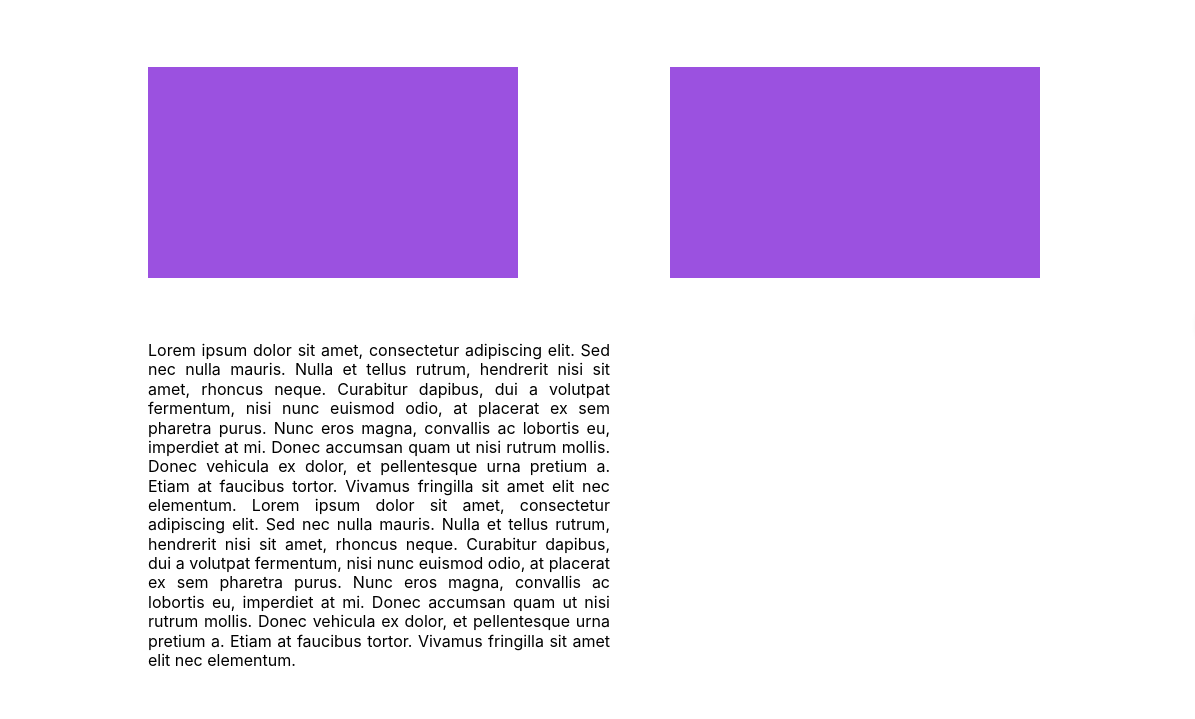
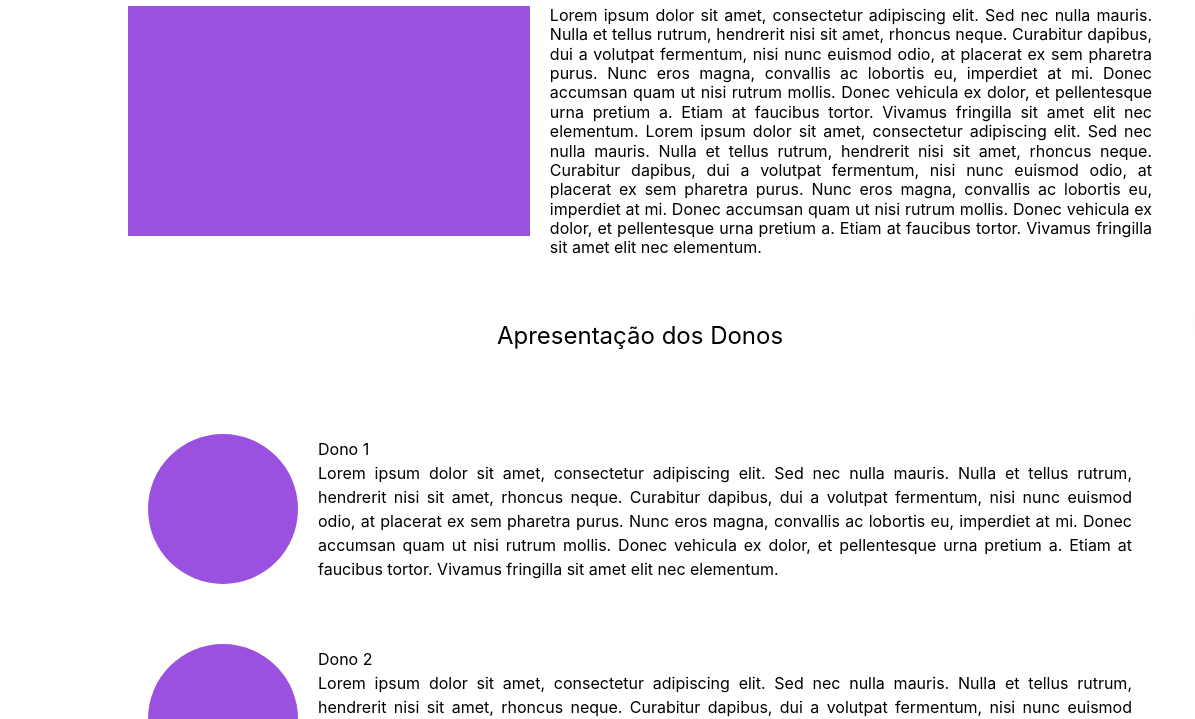
Before and after one commit to Y4nnLS/Front-Bravo-Bravissimo, a website: page src/historia.html in a window 1280 px wide. Shown: the part 429-1148 px from the top of the page, 0-1195 px from the left. Drawn offline with Linux system fonts and the light colour scheme.

Commit message:
fix: correção da tela de historia

```diff
--- a/src/historia.html
+++ b/src/historia.html
@@ -4,8 +4,7 @@
     <meta charset="UTF-8">
     <meta name="viewport" content="width=device-width, initial-scale=1.0">
     <title>História da Bravo</title>
-    <link href="./css/output.css" rel="stylesheet">
-
+    <link rel="stylesheet" href="..\src\css\output.css">
     <style>
         body {
             font-family: Arial, sans-serif;
@@ -23,12 +22,22 @@
             background-color: #f4f4f4;
         }
 
+        header .logo {
+            width: 100px;
+            height: 40px;
+            display: flex;
+            justify-content: center;
+            align-items: center;
+            margin-left: 8%;
+        }
+
         nav ul {
             list-style: none;
             margin: 0;
             padding: 0;
             display: flex;
             gap: 20px;
+            margin-right: 40px;
         }
 
         nav ul li {
@@ -56,38 +65,33 @@
         }
 
         .history-section {
-            display: grid;
-            grid-template-columns: 1fr 1fr;
-            grid-gap: 20px;
+            display: flex;
+            flex-direction: column;
+            gap: 20px;
             margin-bottom: 40px;
             font-family: Inter;
             font-size: 16px;
             font-weight: 400;
             line-height: 19.36px;
-            text-align: justified;
-
-        }
-
-        .history-section div {
-            background-color: transparent;
-            padding: 20px;
             text-align: justify;
         }
 
-        .img-placeholder {
-            background-color: #ccc;
-            width: 410px;
-            height: 257px;
-            top: 352px;
-            left: 925px;
+        .history-section .content {
             display: flex;
-            justify-content: center;
-            align-items: center;
+            justify-content: space-between;
+            gap: 20px;
         }
 
-        .img-placeholder img {
-            max-width: 100%;
-            max-height: 100%;
+        .history-section .text {
+            width: 60%;
+        }
+
+        .history-section .img-placeholder img {
+            width: 100%;
+            height: auto;
+            max-width: 410px;
+            max-height: 257px;
+            object-fit: cover;
         }
 
         /* Seção de Apresentação dos Donos */
@@ -96,8 +100,8 @@
         }
 
         .owners-section {
-            display: grid;
-            grid-template-columns: 1fr 1fr;
+            display: flex;
+            flex-direction: column;
             gap: 20px;
             text-align: center;
             font-family: Inter;
@@ -106,6 +110,8 @@
         .owner {
             background-color: transparent;
             padding: 20px;
+            display: flex;
+            align-items: center;
         }
 
         .owner img {
@@ -113,7 +119,11 @@
             width: 150px;
             height: 150px;
             background-color: #ccc;
-            margin-bottom: 20px;
+            margin-right: 20px;
+        }
+
+        .owner .text {
+            text-align: justify;
         }
 
         /* Estilizando o rodapé */
@@ -122,24 +132,27 @@
             padding: 20px;
             text-align: center;
         }
-
     </style>
 </head>
 <body>
-
     <!-- Cabeçalho -->
+    <!-- Navbar -->
     <div id="header-placeholder"></div> <!-- Local onde o header será inserido -->
 
-<!-- Hero Section -->
+
         <section class="whatsapp-popup" onclick="openWhatsApp()">
             <img src="https://upload.wikimedia.org/wikipedia/commons/5/5e/WhatsApp_icon.png" alt="WhatsApp">
         </section>
+
     <!-- Conteúdo Principal -->
     <div class="container">
         <!-- Seção de História -->
         <section class="history-section">
+
             <h2 class="section-title">História da Bravo</h2>
-            <div>
+
+            <div class="content">
+                <div class="text">
                     <p>Lorem ipsum dolor sit amet, consectetur adipiscing elit. Sed nec nulla mauris.
                         Nulla et tellus rutrum, hendrerit nisi sit amet, rhoncus neque.
                         Curabitur dapibus, dui a volutpat fermentum, nisi nunc euismod odio, at placerat ex sem pharetra purus.
@@ -150,9 +163,12 @@
                         imperdiet at mi. Donec accumsan quam ut nisi rutrum mollis. Donec vehicula ex dolor, et pellentesque urna pretium a. Etiam at faucibus tortor.
                         Vivamus fringilla sit amet elit nec elementum.</p>
                 </div>
-            <div class="img-placeholder"><img src="assets/Purple.png"></div>
-            <div class="img-placeholder"><img src="assets/Purple.png"></div>
-            <div>
+                <div class="img-placeholder"><img src="assets/Purple.png" alt="IMG 1"></div>
+            </div>
+
+            <div class="content">
+                <div class="img-placeholder"><img src="assets/Purple.png" alt="IMG 2"></div>
+                <div class="text">
                     <p>Lorem ipsum dolor sit amet, consectetur adipiscing elit. Sed nec nulla mauris.
                         Nulla et tellus rutrum, hendrerit nisi sit amet, rhoncus neque.
                         Curabitur dapibus, dui a volutpat fermentum, nisi nunc euismod odio, at placerat ex sem pharetra purus.
@@ -163,13 +179,18 @@
                         imperdiet at mi. Donec accumsan quam ut nisi rutrum mollis. Donec vehicula ex dolor, et pellentesque urna pretium a. Etiam at faucibus tortor.
                         Vivamus fringilla sit amet elit nec elementum.</p>
                 </div>
+            </div>
         </section>
+
 
         <!-- Seção de Apresentação dos Donos -->
         <section class="owners-section">
+
             <h2 class="section-title">Apresentação dos Donos</h2>
+
             <div class="owner">
                 <img src="assets/Purple.png" alt="Foto do Dono 1">
+                <div class="text">
                     <h3>Dono 1</h3>
                     <p>Lorem ipsum dolor sit amet, consectetur adipiscing elit. Sed nec nulla mauris.
                         Nulla et tellus rutrum, hendrerit nisi sit amet, rhoncus neque.
@@ -178,8 +199,11 @@
                         Donec vehicula ex dolor, et pellentesque urna pretium a. Etiam at faucibus tortor.
                         Vivamus fringilla sit amet elit nec elementum.</p>
                 </div>
+            </div>
+
             <div class="owner">
                 <img src="assets/Purple.png" alt="Foto do Dono 2">
+                <div class="text">
                     <h3>Dono 2</h3>
                     <p>Lorem ipsum dolor sit amet, consectetur adipiscing elit. Sed nec nulla mauris.
                         Nulla et tellus rutrum, hendrerit nisi sit amet, rhoncus neque.
@@ -188,16 +212,15 @@
                         Donec vehicula ex dolor, et pellentesque urna pretium a. Etiam at faucibus tortor.
                         Vivamus fringilla sit amet elit nec elementum.</p>
                 </div>
+            </div>
         </section>
     </div>
 
     <!-- Rodapé -->
     <footer>
-        <p>© 2024 Bravo Bravíssimo. Todos os direitos reservados.</p>
+        FOOTER
     </footer>
+    <script type="module" src="./js/header.js"></script>
     <script type="module" src="./js/whats.js"></script>
-    <script type="module" src="./js/header.js"></script>
-
-
 </body>
 </html>
```
Lines whose indentation alone changed are shown as unchanged.
